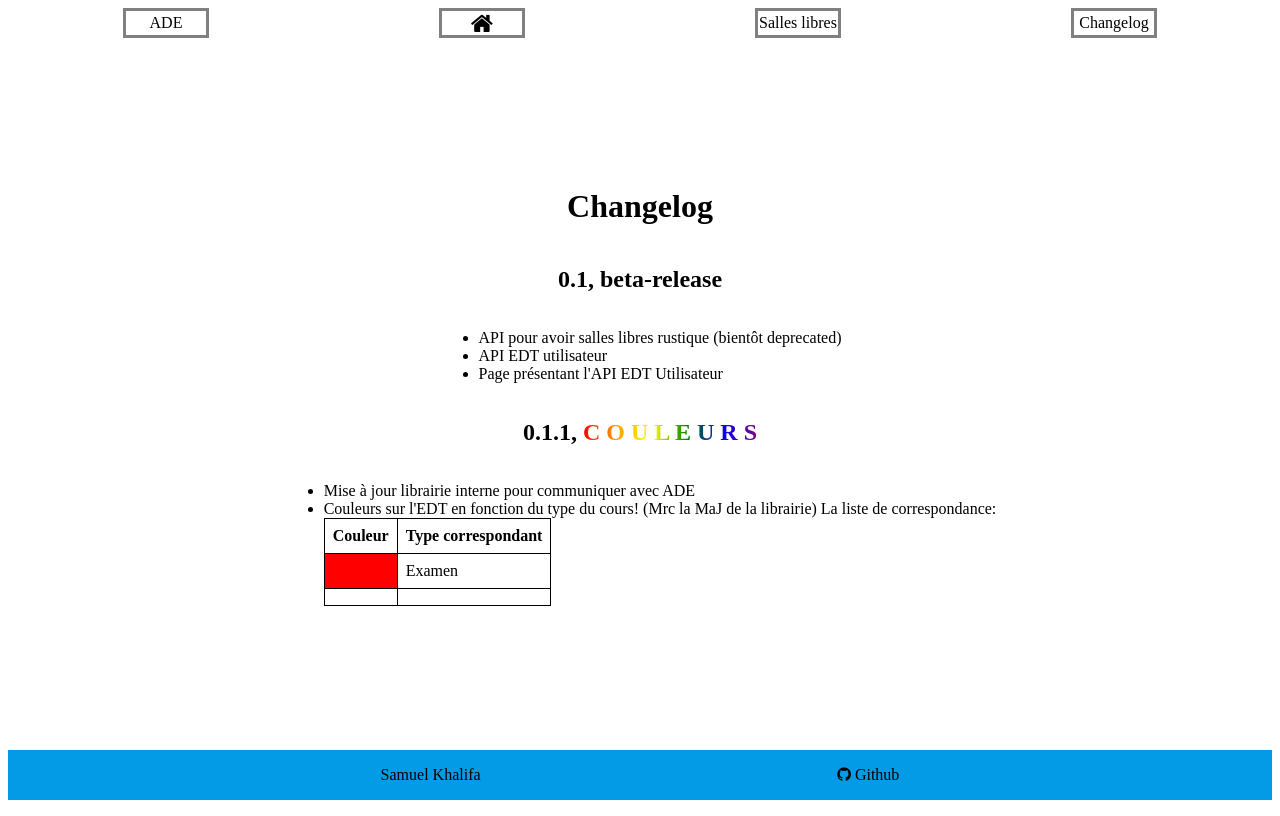
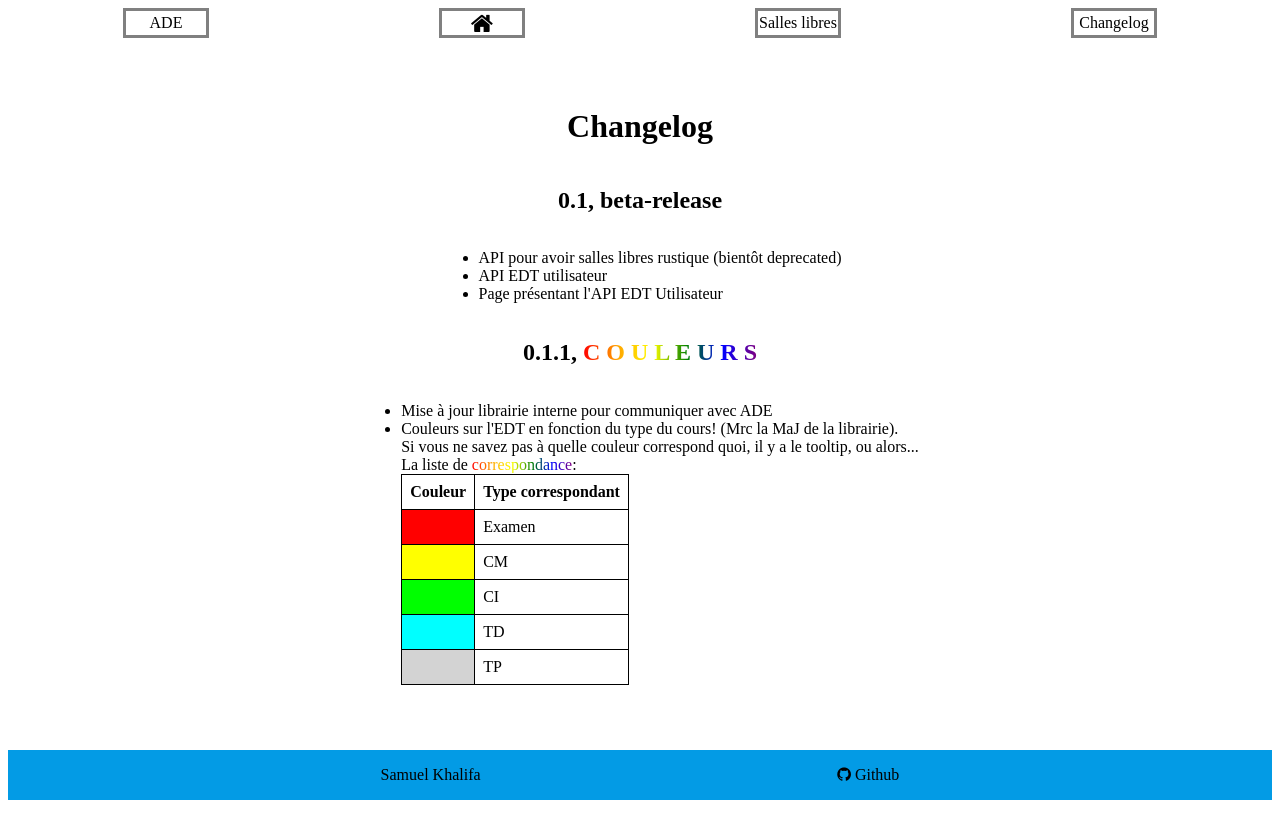
Before and after one commit to sakhalifa/emmk-free-rooms, a SvelteKit app: page /changelog in a window 1280 px wide. Built offline with nearby package versions, Linux system fonts and the light colour scheme.

Commit message:
finished changelog

```diff
--- a/src/routes/changelog/+page.svelte
+++ b/src/routes/changelog/+page.svelte
@@ -9,8 +9,9 @@
 <ul>
 	<li>Mise à jour librairie interne pour communiquer avec ADE</li>
 	<li>
-		Couleurs sur l'EDT en fonction du type du cours! (Mrc la MaJ de la librairie) La liste de
-		correspondance:
+		Couleurs sur l'EDT en fonction du type du cours! (Mrc la MaJ de la librairie).<br>
+		Si vous ne savez pas à quelle couleur correspond quoi, il y a le tooltip, ou alors...<br>
+		La liste de <span class="rainbow">correspondance</span>:
 		<table>
 			<thead>
 				<tr>
@@ -20,11 +21,24 @@
 			</thead>
 			<tbody>
 				<tr>
-					<td class="red"></td>
+					<td class="red" />
 					<td>Examen</td>
 				</tr>
 				<tr>
-					<td class=""></td>
+					<td class="yellow" />
+					<td>CM</td>
+				</tr>
+				<tr>
+					<td class="lime" />
+					<td>CI</td>
+				</tr>
+				<tr>
+					<td class="cyan" />
+					<td>TD</td>
+				</tr>
+				<tr>
+					<td class="lightgray" />
+					<td>TP</td>
 				</tr>
 			</tbody>
 		</table>
@@ -46,11 +60,24 @@
 		border-collapse: collapse;
 	}
 
-	th,td {
+	th,
+	td {
 		padding: 0.5em;
 	}
 
-	.red{
+	.red {
 		background-color: red;
 	}
+	.yellow {
+		background-color: yellow;
+	}
+	.lime {
+		background-color: lime;
+	}
+	.cyan {
+		background-color: cyan;
+	}
+	.lightgray {
+		background-color: lightgray;
+	}
 </style>
```
